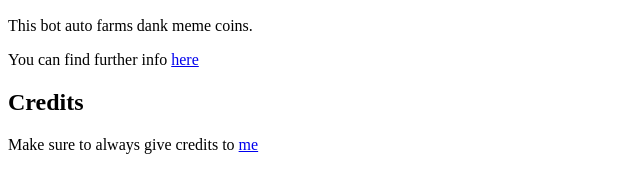
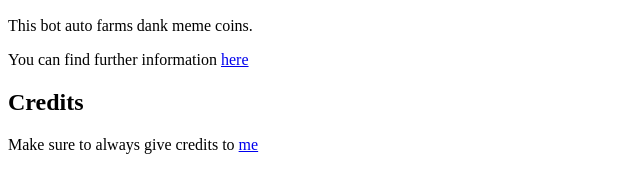
Before and after one commit to iwannet/LanschoolBlocker, a plain HTML site: page index.html in a window 1280 px wide. Shown: the part 372-564 px from the top of the page, 0-640 px from the left. Drawn offline with Linux system fonts and the light colour scheme.

Commit message:
LOL real crappy design

```diff
--- a/index.html
+++ b/index.html
@@ -12,7 +12,7 @@ apps on school/work computers. It doesn’t work on every computer.</p>
 href="https://github.com/iwannet/Projects/blob/main/Admin_exe_installer/README.md#admin-exe-installer">here</a></p>
 <h2 id="dankmeme-bot">Dankmeme Bot</h2>
 <p>This bot auto farms dank meme coins.</p>
-<p>You can find further info <a
+<p>You can find further information <a
 href="https://github.com/iwannet/Projects/blob/main/Dankmeme_bot/README.md#dankmeme_bot">here</a></p>
 <h2 id="credits">Credits</h2>
 <p>Make sure to always give credits to <a
```
